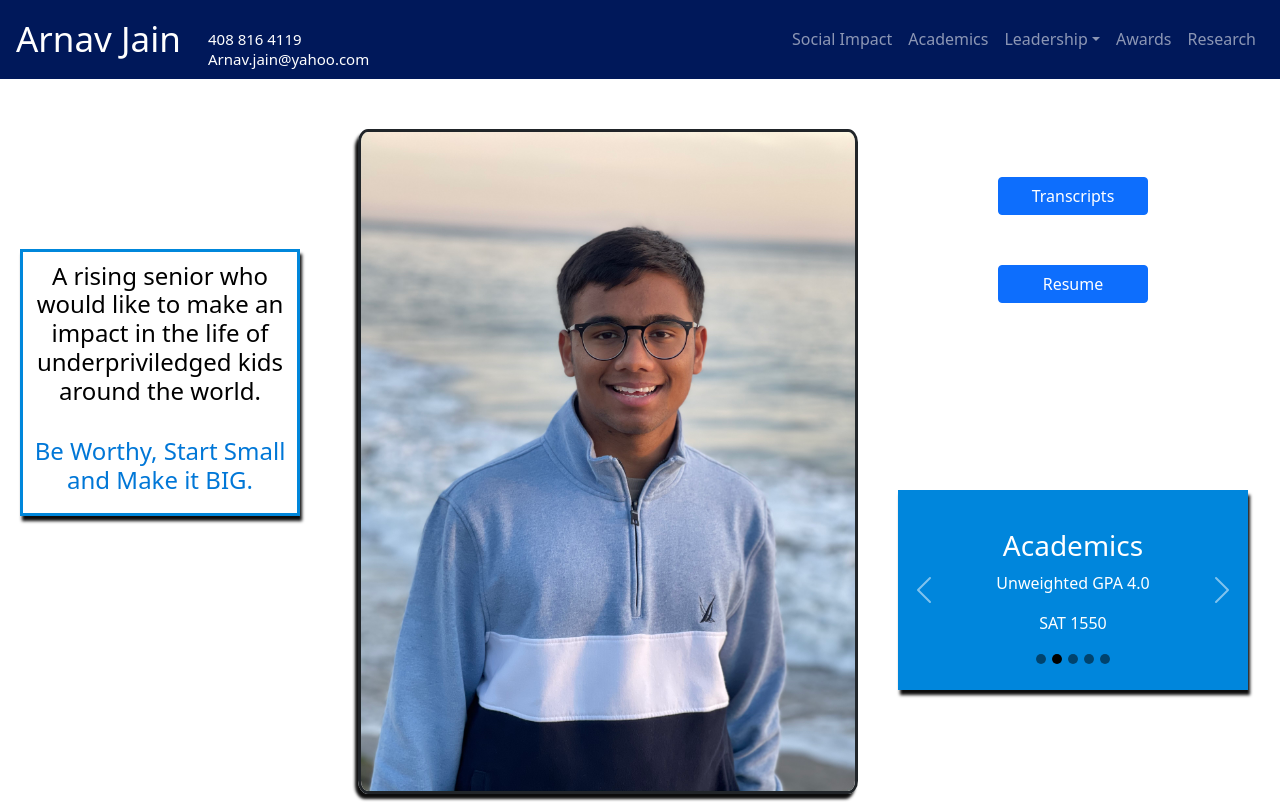
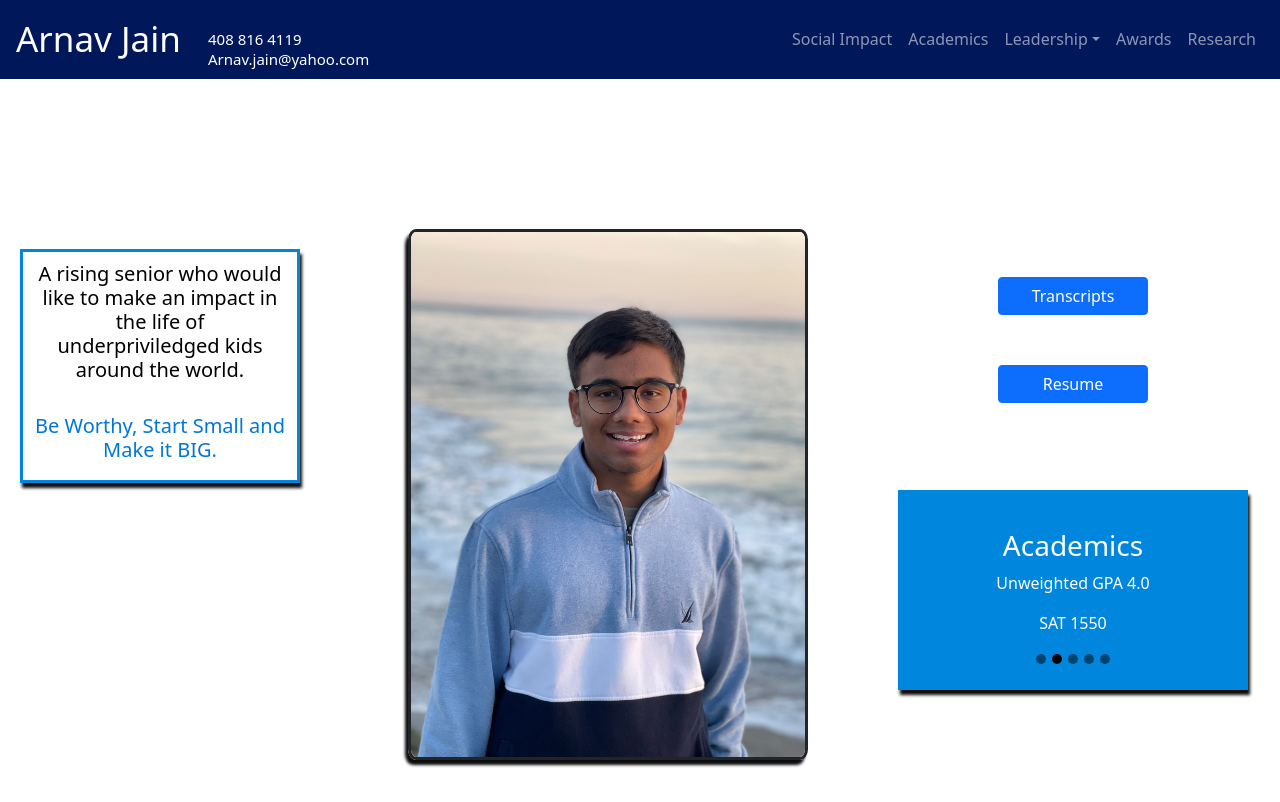
Before and after one commit to rbalonek/arnav-portfolio, a React (Create React App) app: page / in a window 1280 px wide. Shown: the top 802 px of the page. Built offline with nearby package versions, Linux system fonts and the light colour scheme.

Commit message:
Fixed Responive

```diff
--- a/src/components/New Components/AcaemicSlider/AcaemicSlider.css
+++ b/src/components/New Components/AcaemicSlider/AcaemicSlider.css
@@ -35,7 +35,7 @@
   .academic-slider__container {
     /* contain: content; */
     position: relative;
-    bottom: 100px;
+    /* bottom: 100px; */
     align-self: center;
     width: 250px;
   }
@@ -46,3 +46,10 @@
     font-size: 20px;
   }
 }
+
+@media (width: 414px) {
+  .academic-slider__carousel {
+    position: relative;
+    bottom: 100px;
+  }
+}
--- a/src/components/New Components/AcaemicSlider/AcaemicSlider.jsx
+++ b/src/components/New Components/AcaemicSlider/AcaemicSlider.jsx
@@ -7,7 +7,7 @@ export default function AcaemicSlider() {
     <div className="academic-slider__container">
       <div className="academic-slider__background">
         <Carousel
-          controls={true}
+          controls={false}
           indicators={true}
           className="academic-slider__carousel "
         >
--- a/src/components/New Components/Landing/Landing.css
+++ b/src/components/New Components/Landing/Landing.css
@@ -75,8 +75,8 @@
 
 } */
 .landing__image {
-  width: 500px;
-  /* width: 70%; */
+  /* width: 500px; */
+  width: 70%;
   position: relative;
   border: solid;
   box-shadow: -3px 5px 3px 0 #0c0c0c;
@@ -95,7 +95,32 @@
   align-self: center;
 }
 
-@media (max-width: 1180px) {
+@media (max-width: 1400px) {
+  .landing__image {
+    width: 400px;
+    /* width: 70%; */
+    position: relative;
+    border: solid;
+    box-shadow: -3px 5px 3px 0 #0c0c0c;
+    border-radius: 2%;
+    top: 150px;
+  }
+  .landing-text-left {
+    font-size: 20px;
+  }
+  .landing__carousel-holder__btn-split {
+    position: relative;
+    top: 100px;
+    /* left: 25px; */
+  }
+}
+@media (max-width: 915px) {
+  .landing__container {
+    flex-direction: column;
+  }
+  .landing__container-margin {
+    bottom: 0;
+  }
   .landing__image {
     width: 400px;
     /* width: 70%; */
@@ -104,17 +129,6 @@
     box-shadow: -3px 5px 3px 0 #0c0c0c;
     border-radius: 2%;
     top: 50px;
-  }
-  .landing-text-left {
-    font-size: 20px;
-  }
-}
-@media (max-width: 915px) {
-  .landing__container {
-    flex-direction: column;
-  }
-  .landing__container-margin {
-    bottom: 0;
   }
   .landing__left-third {
     width: auto;
@@ -153,6 +167,7 @@
     width: fit-content;
     align-self: center;
     position: relative;
+    top: 0;
     /* left: 25px; */
   }
 }
--- a/src/components/New Components/Landing/Landing.jsx
+++ b/src/components/New Components/Landing/Landing.jsx
@@ -14,9 +14,9 @@ export default function Landing() {
             className="landing-text-left"
             style={{ textTransform: "lowercase" }}
           >
-            <span style={{ textTransform: "uppercase" }}>A</span> RISING SENIOR
-            WHO WOULD LIKE TO MAKE AN IMPACT IN THE LIFE OF UNDERPRIVILEDGED
-            KIDS AROUND THE WORLD.
+            <span style={{ textTransform: "uppercase" }}>a </span>
+            RISING SENIOR WHO WOULD LIKE TO MAKE AN IMPACT IN THE LIFE OF
+            UNDERPRIVILEDGED KIDS AROUND THE WORLD.
           </h4>
           <br />
           <h4 className="landing-text-left" style={{ color: "#0077D7" }}>
```
